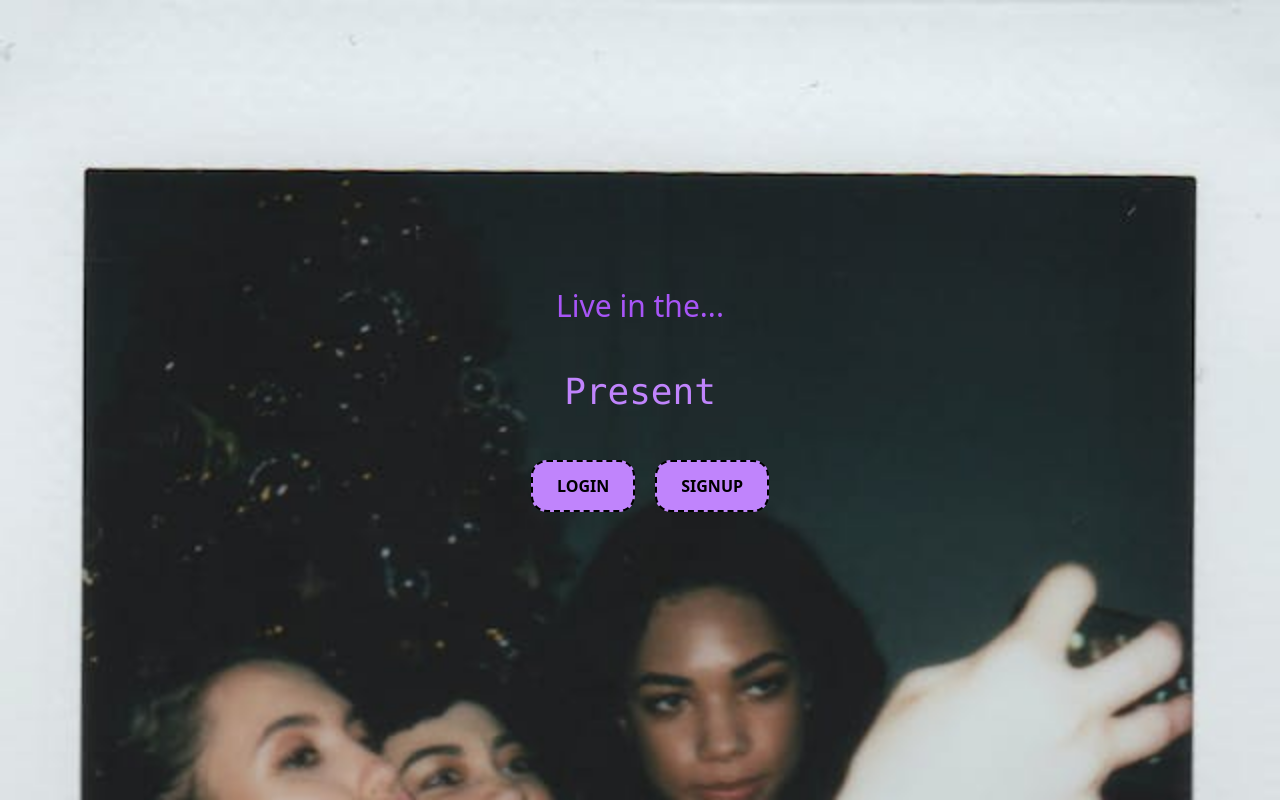
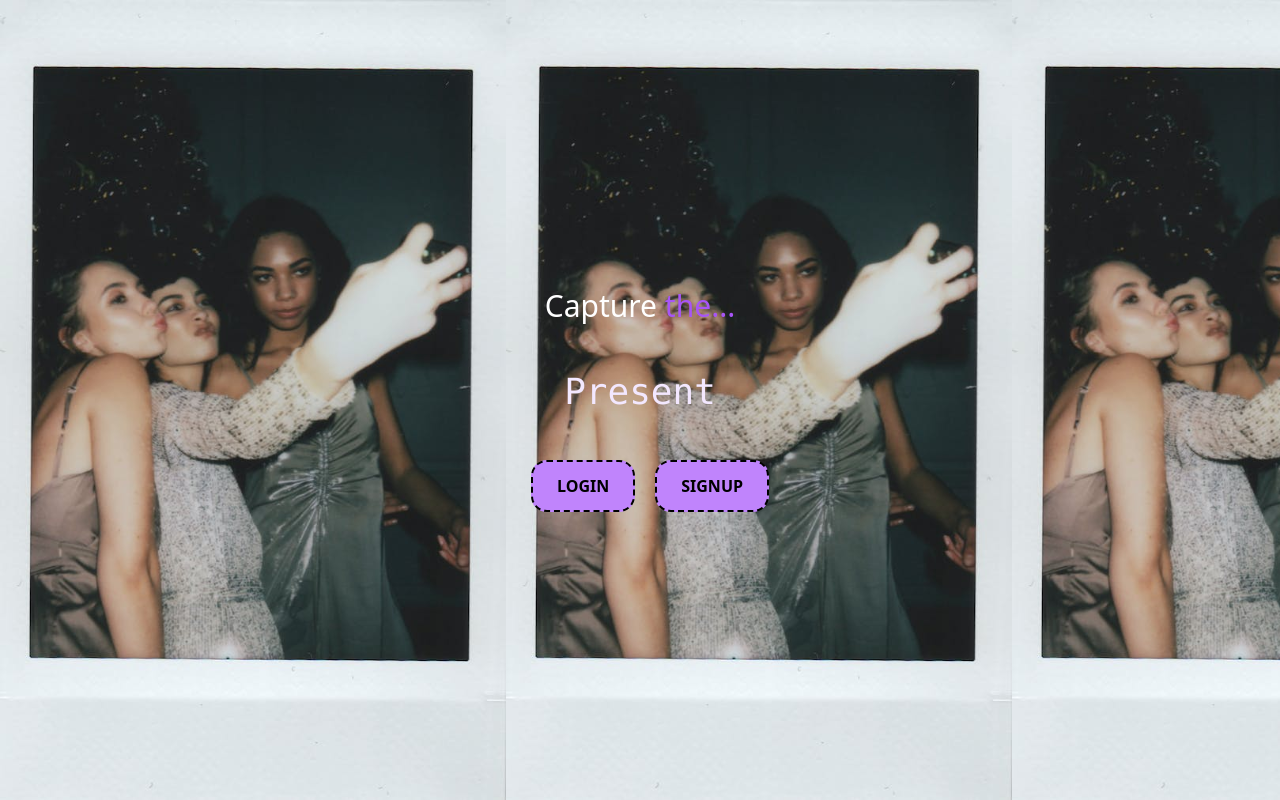
Before and after one commit to RozierT/Present, a React (Vite) app in the folder client/: page / in a window 1280 px wide. Built offline with nearby package versions, Linux system fonts and the light colour scheme.

Commit message:
switching workstations. work started on feedpage query integration

```diff
--- a/client/src/pages/FeedPage.jsx
+++ b/client/src/pages/FeedPage.jsx
@@ -1,5 +1,7 @@
 import Header from "../components/Headers";
 import Footer from "../components/Footer";
+
+import { useQuery } from '@apollo/client'
 
 const FeedPage = () => {
 // k so we need stuff...
--- a/client/src/pages/TestCreateProfile.jsx
+++ b/client/src/pages/TestCreateProfile.jsx
@@ -83,7 +83,7 @@ const MakeProfile = () => {
                     console.log('updated User: ', userData)
 
                     if (userData) {
-                        navigate('/')
+                        // navigate('/')
                     }
                 } catch (error) {
                     console.error('updating user error: ', error)
--- a/client/src/pages/TestHomePage.jsx
+++ b/client/src/pages/TestHomePage.jsx
@@ -3,9 +3,9 @@ import photoBack from '../assets/images/pexels-stock.jpg'
 
 function HomePage() {
     return (
-        <div className="flex flex-col justify-center text-content" style={{backgroundImage: `url(${photoBack})`, backgroundSize: 'cover', height: '100vh', width: '100vw'}}>
-            <h6 className="p-4 m-2 text-center  text-3xl text-purple-500">Live in the...</h6>
-            <h1 className="p-4 m-2 text-center font-mono text-4xl text-purple-400">Present</h1>
+        <div className="flex flex-col justify-center text-content" style={{backgroundImage: `url(${photoBack})`, backgroundSize: 'contain', height: '100vh', width: '100vw'}}>
+            <h6 className="p-4 m-2 text-center  text-3xl text-purple-500"><span className='text-white'>Capture</span> the...</h6>
+            <h1 className="p-4 m-2 text-center font-mono text-4xl text-purple-100">Present</h1>
 
             <div className="p-4 m-2 flex justify-center">
                 <Link to="/login">
```
Also changed, not shown: 1 other file (tests, documents, lock files or other folders).
